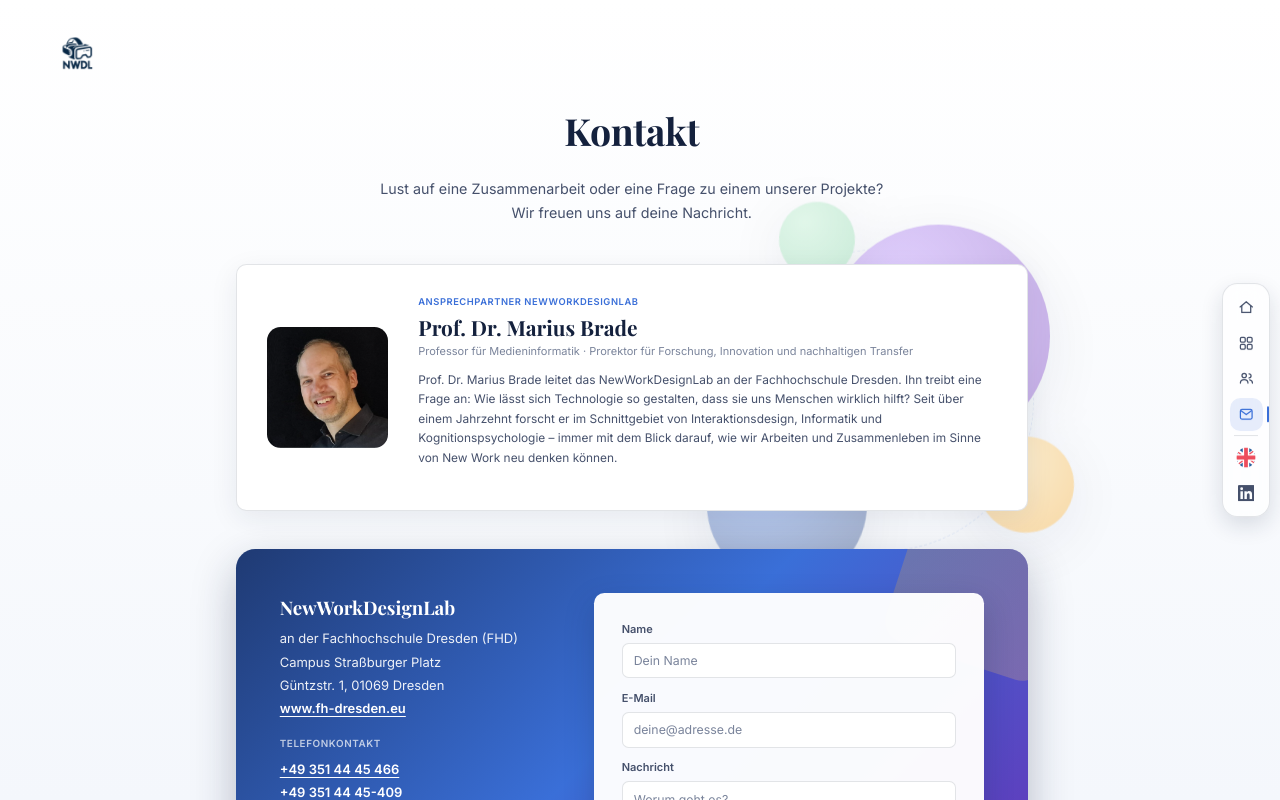
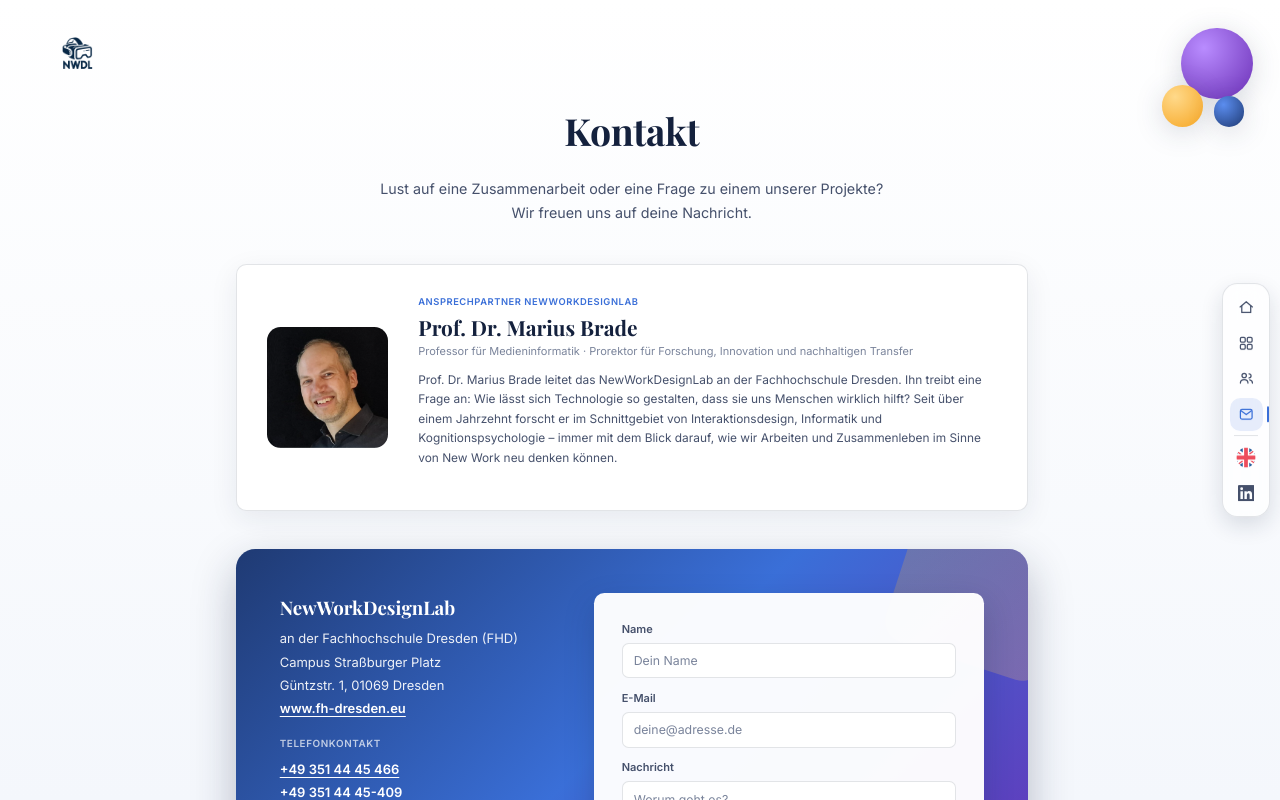
Before and after one commit to NewWorkDesignLab/website, a Next.js app: page /contact in a window 1280 px wide. Built offline with nearby package versions, Linux system fonts and the light colour scheme; a web font is replaced by a local one.

Commit message:
blobs change 1

```diff
--- a/src/app/contact/page.tsx
+++ b/src/app/contact/page.tsx
@@ -5,7 +5,7 @@ import { ContactBlock } from "../../components/ContactBlock";
 
 export default function ContactPage() {
   return (
-    <PageShell>
+    <PageShell cornerOrbs>
       <ContactBlock headingTag="h1" standalone contactPage />
     </PageShell>
   );
--- a/src/components/PageShell.tsx
+++ b/src/components/PageShell.tsx
@@ -9,10 +9,24 @@ import { SiteFooter } from "./SiteFooter";
  * Scrollable page frame shared by all content pages: decorative background,
  * fixed top-left home/brand shortcut, floating sidebar, the page content,
  * and the footer (pushed to the bottom).
+ *
+ * `cornerOrbs` swaps the large faded hero blobs for the compact corner-orb
+ * cluster on desktop too (used by the short contact page so it stays clean and
+ * readable). On mobile every page already shows the corner orbs.
  */
-export function PageShell({ children }: { children: ReactNode }) {
+export function PageShell({
+  children,
+  cornerOrbs = false,
+}: {
+  children: ReactNode;
+  cornerOrbs?: boolean;
+}) {
   return (
-    <main className="placeholder placeholder--page">
+    <main
+      className={`placeholder placeholder--page${
+        cornerOrbs ? " placeholder--orbs" : ""
+      }`}
+    >
       <Background />
 
       <div className="page-brand">
--- a/src/styles/globals.css
+++ b/src/styles/globals.css
@@ -565,10 +565,64 @@ button {
   opacity: 0.4;
 }
 
-/* Mobile-only Farbtupfer oben rechts (siehe Mobile-Media-Query). Auf Desktop
-   ausgeblendet, dort übernehmen die großen Hero-Blobs. */
+/* Kompaktes Kugel-Cluster für die obere rechte Ecke. Genutzt vom Mobile-Layout
+   (auf jeder Seite, s. Mobile-Media-Query) und von der Kontaktseite auch auf
+   Desktop (.placeholder--orbs). Größe/Farben der Kugeln sind überall gleich –
+   nur Sichtbarkeit und Anker (top/right) wechseln je Kontext. Standardmäßig
+   ausgeblendet; auf Desktop übernehmen sonst die großen Hero-Blobs. */
 .mobile-orbs {
   display: none;
+  position: absolute;
+  width: 11rem;
+  height: 11rem;
+  z-index: 0;
+  pointer-events: none;
+}
+.mobile-orb {
+  position: absolute;
+  border-radius: 50%;
+  filter: drop-shadow(0 0.5rem 1.25rem rgba(20, 33, 61, 0.16));
+}
+/* Radialer Verlauf gibt den Kugeln einen leichten 3D-Glanz. */
+.mobile-orb.purple {
+  width: 6.5rem;
+  height: 6.5rem;
+  top: 0;
+  right: 0;
+  background: radial-gradient(circle at 32% 28%, #b98cff, var(--purple));
+}
+.mobile-orb.orange {
+  width: 3.75rem;
+  height: 3.75rem;
+  top: 5.25rem;
+  right: 4.5rem;
+  background: radial-gradient(circle at 32% 28%, #ffd98a, var(--orange));
+}
+.mobile-orb.blue {
+  width: 2.75rem;
+  height: 2.75rem;
+  top: 6.25rem;
+  right: 0.75rem;
+  background: radial-gradient(
+    circle at 32% 28%,
+    var(--blue-bright),
+    var(--blue-deep)
+  );
+}
+
+/* Kontaktseite (Desktop): statt der großen, blassen Hero-Blobs das kompakte
+   Kugel-Cluster oben rechts. Die Seite hat wenig Inhalt – der leichtere Akzent
+   hält sie aufgeräumt und besser lesbar. Auf Mobil bleibt die generische
+   Mobile-Regel weiter maßgeblich. */
+@media (min-width: 769px) {
+  .placeholder--orbs .bg-visual {
+    display: none;
+  }
+  .placeholder--orbs .mobile-orbs {
+    display: block;
+    top: 2.5rem;
+    right: 2.5rem;
+  }
 }
 
 .blob {
@@ -2090,47 +2144,12 @@ button {
 
   /* Farbige Kugeln oben rechts: sichtbarer Akzent, der dezent in der Ecke
      sitzt und kaum Platz wegnimmt. Bleibt im oberen Bereich und scrollt mit
-     dem Seitenanfang weg, statt Inhalte zu überdecken. */
+     dem Seitenanfang weg, statt Inhalte zu überdecken. Größe/Farben kommen aus
+     den Basis-Regeln; hier nur Sichtbarkeit + Anker für Mobil. */
   .mobile-orbs {
     display: block;
-    position: absolute;
     top: -1.5rem;
     right: -1.25rem;
-    width: 11rem;
-    height: 11rem;
-    z-index: 0;
-    pointer-events: none;
-  }
-  .mobile-orb {
-    position: absolute;
-    border-radius: 50%;
-    filter: drop-shadow(0 0.5rem 1.25rem rgba(20, 33, 61, 0.16));
-  }
-  /* Radialer Verlauf gibt den Kugeln einen leichten 3D-Glanz. */
-  .mobile-orb.purple {
-    width: 6.5rem;
-    height: 6.5rem;
-    top: 0;
-    right: 0;
-    background: radial-gradient(circle at 32% 28%, #b98cff, var(--purple));
-  }
-  .mobile-orb.orange {
-    width: 3.75rem;
-    height: 3.75rem;
-    top: 5.25rem;
-    right: 4.5rem;
-    background: radial-gradient(circle at 32% 28%, #ffd98a, var(--orange));
-  }
-  .mobile-orb.blue {
-    width: 2.75rem;
-    height: 2.75rem;
-    top: 6.25rem;
-    right: 0.75rem;
-    background: radial-gradient(
-      circle at 32% 28%,
-      var(--blue-bright),
-      var(--blue-deep)
-    );
   }
 
   /* Let pages grow and scroll naturally instead of being clipped. */
```
Also changed, not shown: 1 other file (tests, documents, lock files or other folders).
